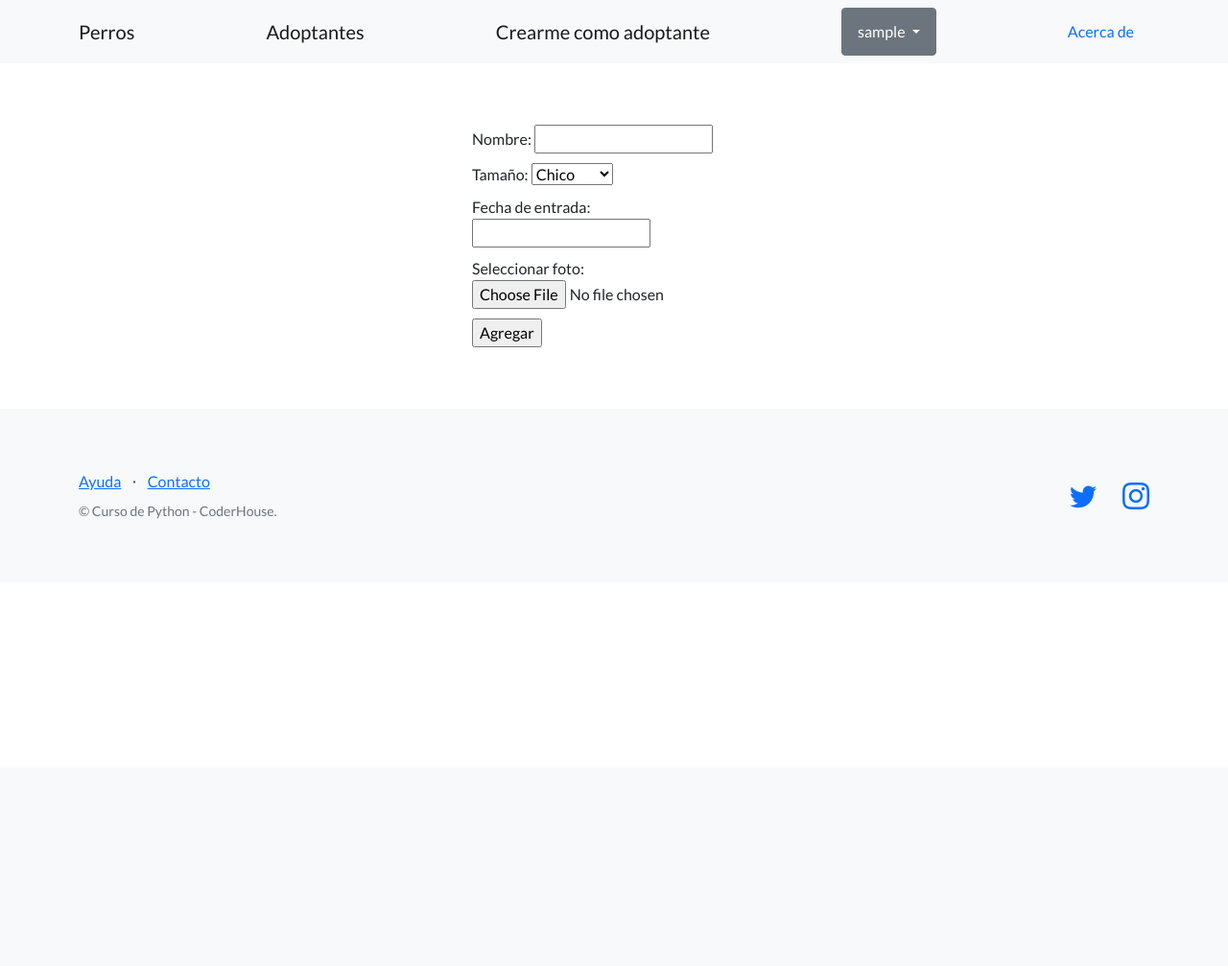
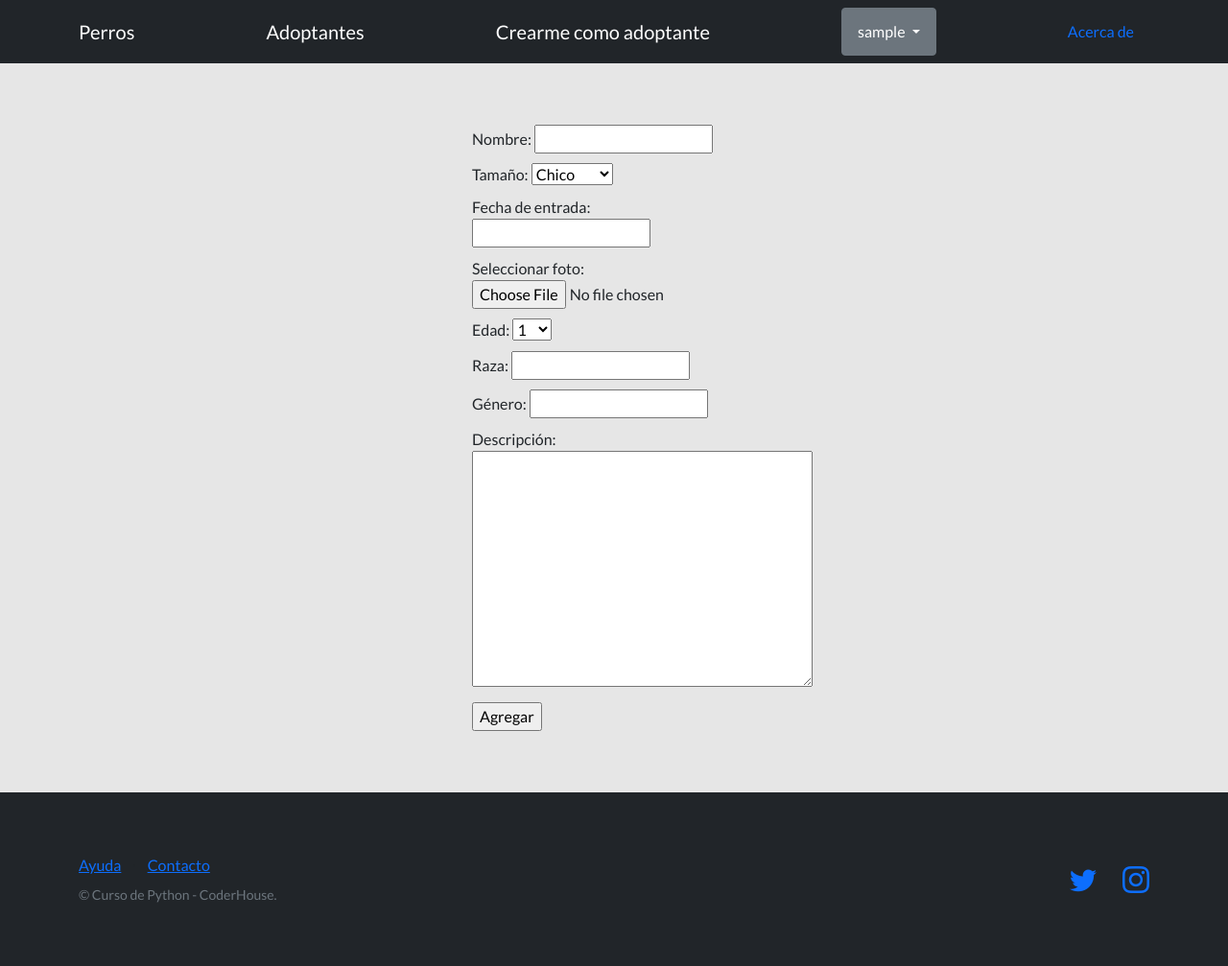
Before and after one commit to nicolasdelfino-123/Tercera-pre-entrega-DELFINO, a Django app: page /crear_perro/ in a window 1280 px wide. Shown: the whole page at 96% size. Before the commit the page ends 541 px from the top, so only its background shows below. Run offline with Django 4.2, Linux system fonts and the light colour scheme; the visitor is signed in with stand-in values (Sample User, id 1); some libraries are stand-ins or nearby versions.

Commit message:
agregado descripcion,etc, solucionando editar

```diff
--- a/proyecto_perros/app_perros/forms.py
+++ b/proyecto_perros/app_perros/forms.py
@@ -18,10 +18,16 @@ class PerroFormulario(forms.Form):
         ('mediano', 'Mediano'),
         ('grande', 'Grande'),
     )
-    nombre = forms.CharField(max_length=64)
+    nombre = forms.CharField(label="Nombre", max_length=64)
     tamanio = forms.ChoiceField(label="Tamaño", choices=TAMANIO_CHOICES)
     fecha_entrada = forms.DateField()
     foto = forms.ImageField(label="Foto", required=False)
+    #campos extras ver_mas
+    edad = forms.ChoiceField(label="Edad", choices=((str(i), str(i)) for i in range(1, 20)))
+    raza = forms.CharField(max_length=100)
+    genero = forms.CharField(label="Género", max_length=10)
+    descripcion = forms.CharField(label="Descripción", widget=forms.Textarea)
+
 
     def __init__(self, *args, **kwargs):
         super(PerroFormulario, self).__init__(*args, **kwargs)
--- a/proyecto_perros/app_perros/models.py
+++ b/proyecto_perros/app_perros/models.py
@@ -10,6 +10,11 @@ class Perro(models.Model):
     fecha_entrada=models.DateField(auto_now=False)
     creador = models.ForeignKey(User, on_delete=models.CASCADE,null=True)
     foto = models.ImageField(upload_to='perros/', blank=True, null=True)
+    #campos agregados_vermas
+    edad = models.CharField(max_length=10)
+    raza = models.CharField(max_length=100)
+    genero = models.CharField(max_length=10)
+    descripcion = models.TextField(blank=True)
 
     def __str__(self):
         return f"{self.nombre} | {self.tamanio}"
--- a/proyecto_perros/app_perros/templates/app_perros/base.html
+++ b/proyecto_perros/app_perros/templates/app_perros/base.html
@@ -3,7 +3,7 @@
 <!DOCTYPE html>
 <html lang="en">
     <head>
-
+        <head>
             <meta charset="utf-8" />
             <meta name="viewport" content="width=device-width, initial-scale=1, shrink-to-fit=no" />
             <meta name="description" content="" />
@@ -17,12 +17,17 @@
             <!-- Core theme CSS (includes Bootstrap)-->
             <link href="{% static 'css/styles.css' %}" rel="stylesheet" />
 
+            <style>
+                body {
+                    background-color: rgb(230, 230, 230); /* Cambia estos valores gradualmente para oscurecer el color */
+                }
+            </style>
         </head>
 
     <body>
         <!-- Navigation-->
         <!-- Navigation-->
-      <nav class="navbar navbar-light bg-light static-top">
+      <nav class="navbar navbar-dark bg-dark static-top">
         <div class="container">
           <a class="navbar-brand" href="{% url 'listar_perros' %}">Perros</a>
           <a class="navbar-brand" href="{% url 'listar_adoptante' %}">Adoptantes</a>
@@ -37,6 +42,10 @@
             <ul class="dropdown-menu" aria-labelledby="dropdownMenuButton1">
                 <li>
                     <a class="dropdown-item" href="{% url 'editar_perfil' %}">Editar mis datos</a>
+                </li>
+
+                <li>
+                    <a class="dropdown-item" href="{% url 'agregar_avatar' %}">Agregar avatar</a>
                 </li>
                 <li>
                     <a class="dropdown-item" href="{% url 'logout' %}"><strong>Cerrar Sesión</strong></a>
@@ -58,7 +67,7 @@
         </section>
 
         <!-- Footer-->
-        <footer class="footer bg-light">
+        <footer class="footer bg-dark">
             <div class="container">
                 <div class="row">
                     <div class="col-lg-6 h-100 text-center text-lg-start my-auto">
--- a/proyecto_perros/app_perros/templates/app_perros/formulario_perro.html
+++ b/proyecto_perros/app_perros/templates/app_perros/formulario_perro.html
@@ -22,9 +22,29 @@
       </div>
     </div>
     <div style="margin-bottom: 10px;">
-      <label for="{{ formulario.tamanio.id_for_label }}">Seleccionar foto:</label>
+      <label for="{{ formulario.foto.id_for_label }}">Seleccionar foto:</label>
       {{ formulario.foto }}
       {{ formulario.foto.errors }}
+    </div>
+    <div style="margin-bottom: 10px;">
+      <label for="{{ formulario.edad.id_for_label }}">Edad:</label>
+      {{ formulario.edad }}
+      {{ formulario.edad.errors }}
+    </div>
+    <div style="margin-bottom: 10px;">
+      <label for="{{ formulario.raza.id_for_label }}">Raza:</label>
+      {{ formulario.raza }}
+      {{ formulario.raza.errors }}
+    </div>
+    <div style="margin-bottom: 10px;">
+      <label for="{{ formulario.genero.id_for_label }}">Género:</label>
+      {{ formulario.genero }}
+      {{ formulario.genero.errors }}
+    </div>
+    <div style="margin-bottom: 10px;">
+      <label for="{{ formulario.descripcion.id_for_label }}">Descripción:</label>
+      {{ formulario.descripcion }}
+      {{ formulario.descripcion.errors }}
     </div>
     <div style="margin-top: 10px;">
       <input type="submit" value="Agregar"/>
--- a/proyecto_perros/app_perros/templates/app_perros/lista_adopcion.html
+++ b/proyecto_perros/app_perros/templates/app_perros/lista_adopcion.html
@@ -3,7 +3,7 @@
 {% block contenido %}
 <section>
   <div>
-    <h1>Adoptá y salvá una vida</h1>
+    <h1 style="text-align: left; margin-top: 20px; border: 2px solid black; padding: 10px;">Adoptá y salvá una vida</h1>
     <br>
     <ul>
     {% if request.user == adopciones.creador %}
--- a/proyecto_perros/app_perros/templates/app_perros/lista_adoptante.html
+++ b/proyecto_perros/app_perros/templates/app_perros/lista_adoptante.html
@@ -5,7 +5,7 @@
 {% block contenido %}
 <section>
   <div>
-    <h1>Estás a un paso de adoptar</h1>
+    <h1 style="text-align: left; margin-top: 20px; border: 2px solid black; padding: 10px;">Estás a un paso de adoptar</h1>
     <h5>(Create como adoptante y salvá una vida)</h5>
     <br>
     <table class="table">
--- a/proyecto_perros/app_perros/views.py
+++ b/proyecto_perros/app_perros/views.py
@@ -42,40 +42,78 @@ def buscar_perro(request):
         )
         return http_response
 
-# Vistas de Perro ##########################################################################
+# Vistas de Perro original comentada##########################################################################
+# @login_required
+# def crear_perro(request):
+#     '''vista para crear perro'''
+#     if request.method == "POST":
+#         formulario = PerroFormulario(request.POST, request.FILES)
+
+#         if formulario.is_valid():
+#             data = formulario.cleaned_data
+#             nombre = data['nombre']
+#             tamanio = data['tamanio']
+#             fecha_entrada = data['fecha_entrada']
+#             foto = data['foto']
+#             creador = request.user
+#             perro = Perro(nombre=nombre, tamanio=tamanio, fecha_entrada=fecha_entrada, creador=creador, foto=foto)
+#             perro.save()
+
+#             # Redireccionar al usuario a la lista de perros
+#             url_exitosa = reverse('listar_perros')
+#             return redirect(url_exitosa)
+#             # return reverse_lazy('listar_perros')
+
+#     else:  # GET
+#         formulario = PerroFormulario()
+
+#     context = {'formulario': formulario}
+#     http_response = render(
+#         request=request,
+#         template_name='app_perros/formulario_perro.html',
+#         context=context
+#     )
+#     return http_response
+
+    ####
 @login_required
 def crear_perro(request):
-    '''vista para crear perro'''
     if request.method == "POST":
         formulario = PerroFormulario(request.POST, request.FILES)
 
         if formulario.is_valid():
-            data = formulario.cleaned_data
-            nombre = data['nombre']
-            tamanio = data['tamanio']
-            fecha_entrada = data['fecha_entrada']
-            foto = data['foto']
+            nombre = formulario.cleaned_data['nombre']
+            tamanio = formulario.cleaned_data['tamanio']
+            fecha_entrada = formulario.cleaned_data['fecha_entrada']
+            foto = formulario.cleaned_data['foto']
+            edad = formulario.cleaned_data['edad']
+            raza = formulario.cleaned_data['raza']
+            genero = formulario.cleaned_data['genero']
+            descripcion = formulario.cleaned_data['descripcion']
             creador = request.user
-            perro = Perro(nombre=nombre, tamanio=tamanio, fecha_entrada=fecha_entrada, creador=creador, foto=foto)
+
+            perro = Perro(
+                nombre=nombre,
+                tamanio=tamanio,
+                fecha_entrada=fecha_entrada,
+                foto=foto,
+                edad=edad,
+                raza=raza,
+                genero=genero,
+                descripcion=descripcion,
+                creador=creador
+            )
             perro.save()
 
             # Redireccionar al usuario a la lista de perros
-            url_exitosa = reverse('listar_perros')
-            return redirect(url_exitosa)
-            # return reverse_lazy('listar_perros')
+            return redirect('listar_perros')
 
     else:  # GET
         formulario = PerroFormulario()
 
     context = {'formulario': formulario}
-    http_response = render(
-        request=request,
-        template_name='app_perros/formulario_perro.html',
-        context=context
-    )
-    return http_response
-
-
+    return render(request, 'app_perros/formulario_perro.html', context)
+    ####
 def listar_perros(request):
     '''vista para listar perrros'''
     contexto = {
@@ -222,7 +260,7 @@ def eliminar_perro(request, perro_id):
 def editar_perro(request, id):
    perro = Perro.objects.get(id=id)
    if request.method == "POST":
-       formulario = PerroFormulario(request.FILES)
+       formulario = PerroFormulario(request.POST, request.FILES)
 
        if formulario.is_valid():
            data = formulario.cleaned_data
@@ -280,8 +318,6 @@ def about(request):
     return http_response
 
 
-
-
 def ver_mas(request, perro_id):
     perro = get_object_or_404(Perro, id=perro_id)
     es_creador = (request.user == perro.creador)
@@ -290,6 +326,8 @@ def ver_mas(request, perro_id):
         'es_creador': es_creador
     }
     return render(request, 'app_perros/ver_mas.html', context)
+
+
 
 
 def felicitaciones_adopcion(request, nombre_perro):
--- a/proyecto_perros/perfiles/templates/perfiles/formulario_avatar.html
+++ b/proyecto_perros/perfiles/templates/perfiles/formulario_avatar.html
@@ -1,4 +1,4 @@
-{% extends "control_estudios/base.html" %}
+{% extends "app_perros/base.html" %}
 
 {% block contenido %}
 <h3>Subir tu Avatar</h3>
--- a/proyecto_perros/perfiles/views.py
+++ b/proyecto_perros/perfiles/views.py
@@ -90,7 +90,7 @@ def agregar_avatar(request):
           avatar = formulario.save()
           avatar.user = request.user
           avatar.save()
-          url_exitosa = reverse('inicio')
+          url_exitosa = reverse('index')
           return redirect(url_exitosa)
   else:  # GET
       formulario = AvatarFormulario()
```
Also changed, not shown: proyecto_perros/app_perros/templates/app_perros/lista_perros.html (+9 -5 lines), proyecto_perros/app_perros/templates/app_perros/ver_mas.html (+7 -10 lines), proyecto_perros/app_perros/migrations/0001_initial.py, proyecto_perros/media/perros/GENERACIONES_DIGITALES_YTPOU8F.png (added), proyecto_perros/media/perros/perro1_0clMfR3.jpg (added), proyecto_perros/media/perros/perro1_4OsXCnD.jpg (added), proyecto_perros/media/perros/perro1_YbXBZB8.jpg (added), proyecto_perros/media/perros/perro2_g3NfaUk.webp (added). Lines whose indentation alone changed are shown as unchanged.
